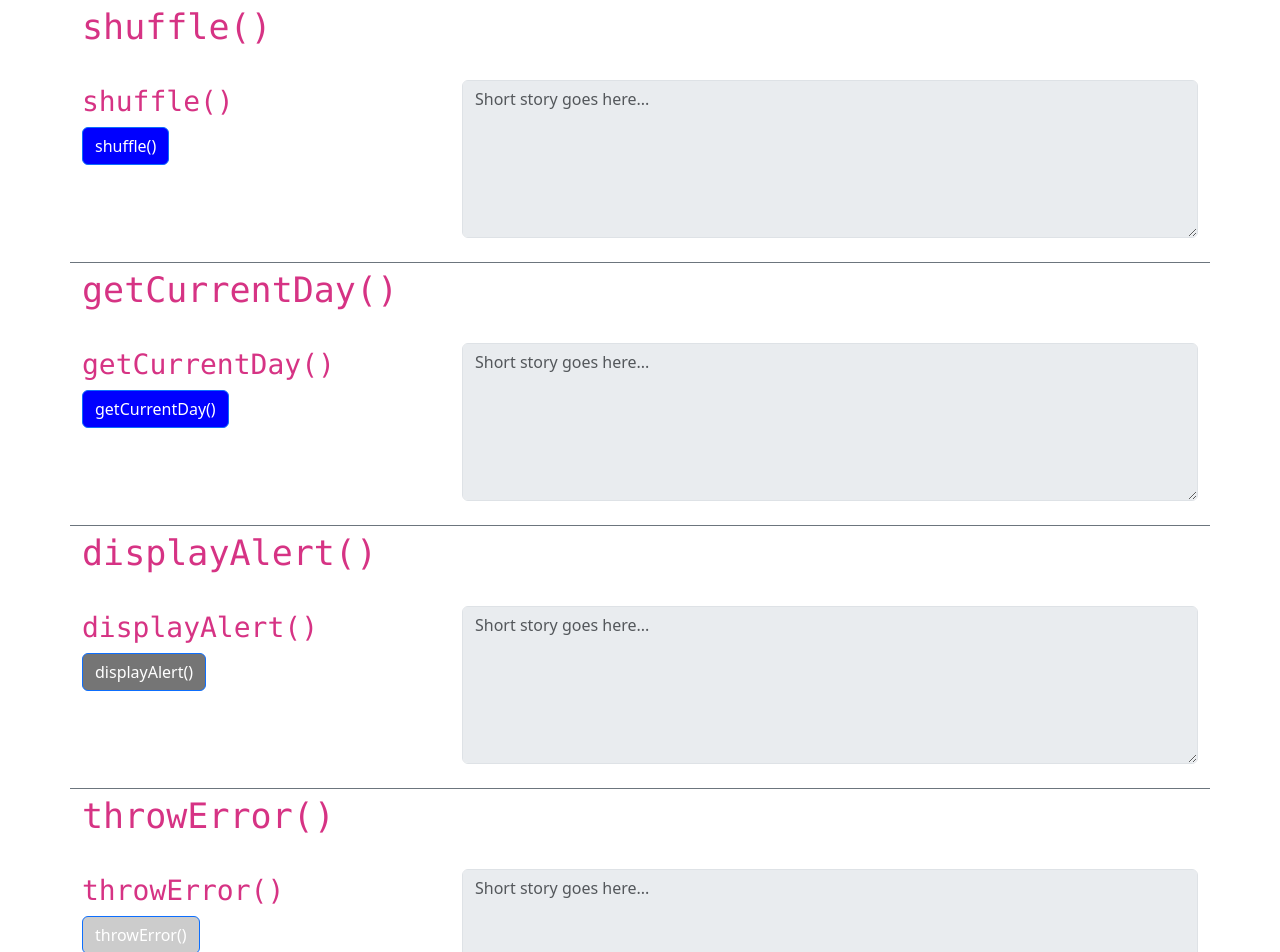
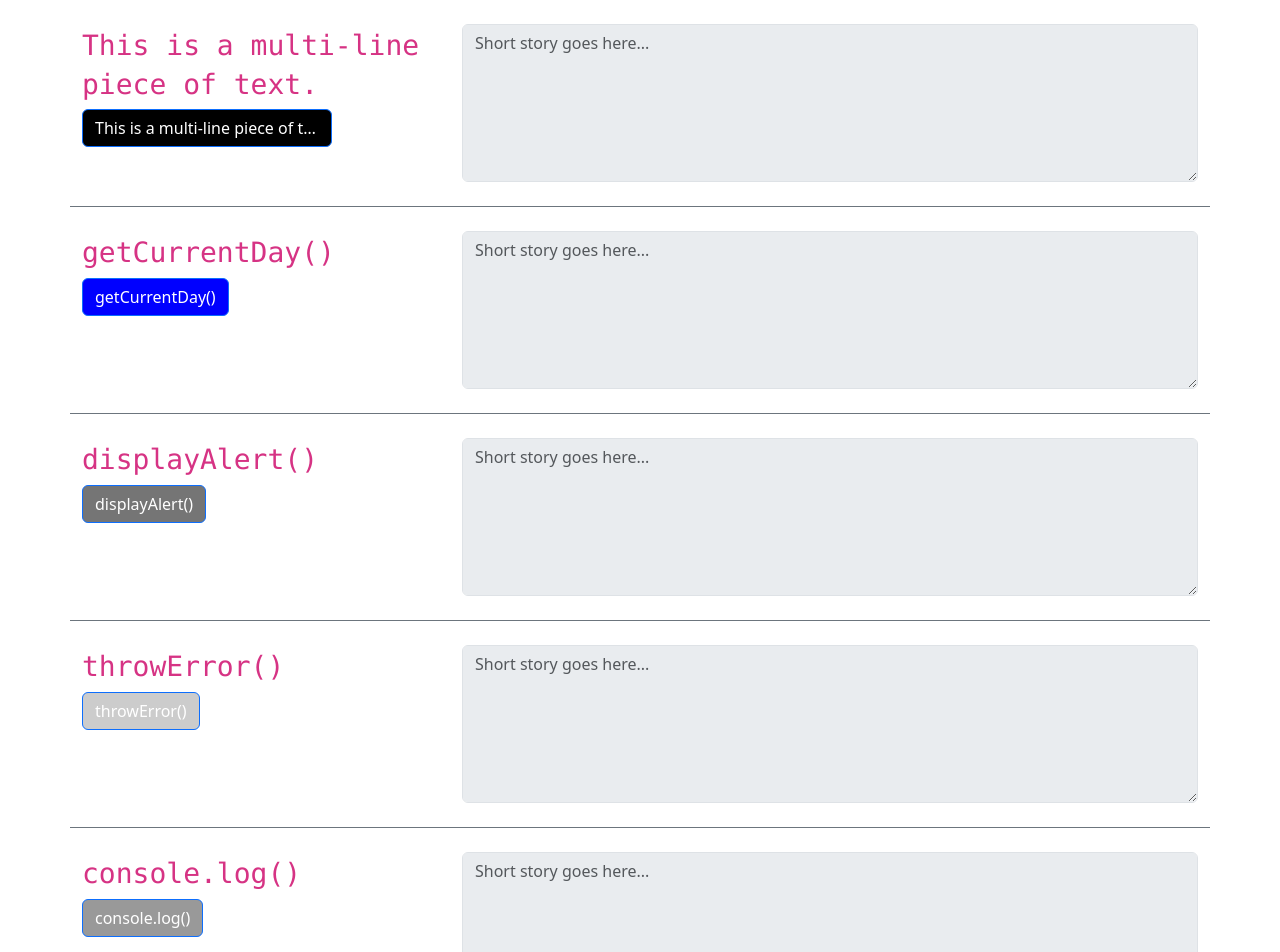
Before and after one commit to bwillenbring/vanilla-react, a React (Create React App) app: page / in a window 1280 px wide. Shown: the top 952 px of the page. Built offline with nearby package versions, Linux system fonts and the light colour scheme.

Commit message:
Update App.tsx
Adjust markup

```diff
--- a/src/App.tsx
+++ b/src/App.tsx
@@ -3,34 +3,44 @@ import { BigButton } from "./components/BigButton";
 import { getCurrentDay, shuffle, displayAlert, throwError } from "./utils";
 
 const handleClick1 = (): void => {
-  const testArray = ["Larry", "Curly", "Moe", "Shemp"];
-  const retValue = JSON.stringify(shuffle(testArray));
-  alert(retValue);
+  const testArray = ["Larry", "Moe", "Curly"];
+  const shuffledArray = shuffle(testArray);
+  const retValue = `The 3 stooges were: ${shuffledArray.join(", ")}`;
+  // Set the textarea value to the shuffled array
+  const textArea = document.querySelector(
+    "[data-testid='textarea-big-button-shuffler']"
+  );
+  if (textArea) {
+    textArea.textContent = retValue;
+  }
+
+  // Get the button element and set its min-width to 400px
+  const btn = document.querySelector("[data-testid='big-button-shuffler']");
+  if (btn) {
+    btn.setAttribute("style", "min-width: 400px;");
+  }
 };
 const handleClick2 = (): void => {
   alert(getCurrentDay());
 };
 
 function App() {
+  const multilineLabel = `This
+  is a multi-line
+  piece of text.`;
   return (
     <div className="container">
       <div data-testid="testcase-shuffler">
-        <h1>
-          <code>shuffle()</code>
-        </h1>
         <BigButton
-          label="shuffle()"
+          label={multilineLabel}
+          color="rgb(0, 0, 0)"
           data-testid="shuffler"
-          color="green"
           language="en"
           onClick={handleClick1}
         />
       </div>
 
       <div data-testid="testcase-get-current-day">
-        <h1>
-          <code>getCurrentDay()</code>
-        </h1>
         <BigButton
           label="getCurrentDay()"
           data-testid="get-current-day"
@@ -41,9 +51,6 @@ function App() {
       </div>
 
       <div data-testid="testcase-display-alert">
-        <h1>
-          <code>displayAlert()</code>
-        </h1>
         <BigButton
           label="displayAlert()"
           data-testid="display-alert"
@@ -54,9 +61,6 @@ function App() {
       </div>
 
       <div data-testid="testcase-throw-error">
-        <h1>
-          <code>throwError()</code>
-        </h1>
         <BigButton
           label="throwError()"
           data-testid="throw-error"
@@ -67,9 +71,6 @@ function App() {
       </div>
 
       <div data-testid="testcase-console-log">
-        <h1>
-          <code>console.log()</code>
-        </h1>
         <BigButton
           label="console.log()"
           data-testid="console-log"
```
